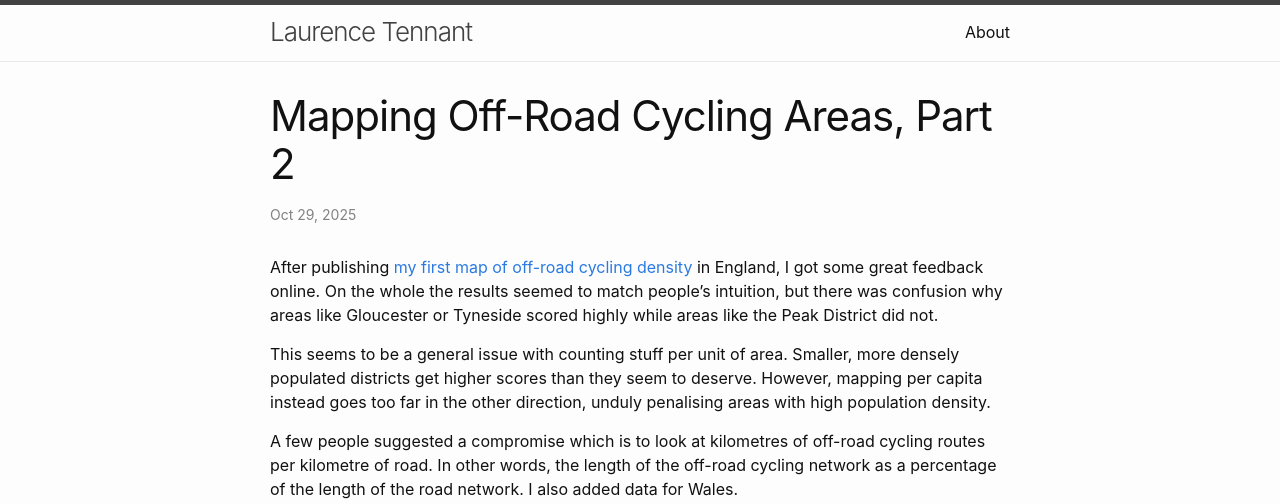
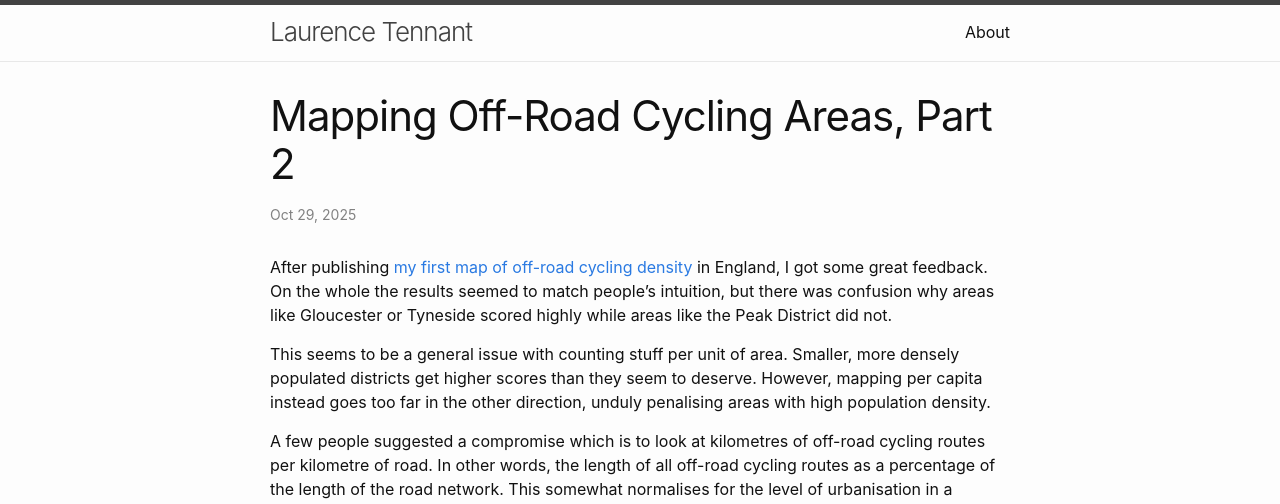
Before and after one commit to hyperreality/hyperreality.github.com, a Jekyll site: the page built from _posts/2025-10-29-overpass-api-off-road-cycling.md, in a window 1280 px wide and 1400 px high. Shown: the top 504 px of the window. Built offline with Jekyll 4.4.1, drawn with Linux system fonts in a browser that asks for light colours; some of the changed text lies outside the part shown.

```diff
--- a/_posts/2025-10-29-overpass-api-off-road-cycling.md
+++ b/_posts/2025-10-29-overpass-api-off-road-cycling.md
@@ -5,14 +5,14 @@
 tags: maps cycling
 ---
 
-After publishing [my first map of off-road cycling density](/overpass-api-cycling-density) in England, I got some great feedback online. On the whole the results seemed to match people's intuition, but there was confusion why areas like Gloucester or Tyneside scored highly while areas like the Peak District did not.
+After publishing [my first map of off-road cycling density](/overpass-api-cycling-density) in England, I got some great feedback. On the whole the results seemed to match people's intuition, but there was confusion why areas like Gloucester or Tyneside scored highly while areas like the Peak District did not.
 
 This seems to be a general issue with counting stuff per unit of area. Smaller, more densely populated districts get higher scores than they seem to deserve. However, mapping per capita instead goes too far in the other direction, unduly penalising areas with high population density.
 
-A few people suggested a compromise which is to look at kilometres of off-road cycling routes per kilometre of road. In other words, the length of the off-road cycling network as a percentage of the length of the road network. I also added data for Wales.
+A few people suggested a compromise which is to look at kilometres of off-road cycling routes per kilometre of road. In other words, the length of all off-road cycling routes as a percentage of the length of the road network. This somewhat normalises for the level of urbanisation in a district. I also added data for Wales.
 
 <iframe title="Off-Road Cycling % by District" aria-label="Choropleth map" id="datawrapper-chart-P4S79" src="https://datawrapper.dwcdn.net/P4S79/2/" scrolling="no" frameborder="0" style="width: 0; min-width: 100% !important; border: none;" height="788" data-external="1"></iframe><script type="text/javascript">window.addEventListener("message",function(a){if(void 0!==a.data["datawrapper-height"]){var e=document.querySelectorAll("iframe");for(var t in a.data["datawrapper-height"])for(var r,i=0;r=e[i];i++)if(r.contentWindow===a.source){var d=a.data["datawrapper-height"][t]+"px";r.style.height=d}}});</script>
 
-This changes the results in a direction which makes sense. Mole Valley and Chichester are top, the only two districts with off-road cycling networks over half as long as their total road networks. These areas have immense bridleway networks in the North Downs+Surrey Hills, and South Downs respectively.
+This changes the results in a direction which makes sense. Mole Valley and Chichester are top, the only two districts with off-road cycling routes over half as long as their total road networks. These areas have immense bridleway networks in the North Downs+Surrey Hills, and South Downs respectively.
 
 Meanwhile the Isle of Anglesey, and Kensington and Chelsea were the lowest with around 25x as many roads as off-road cycling routes.
```
Also changed, not shown: _posts/2025-11-06-overpass-api-walking.md (added, +44 -0 lines), assets/osm/scilly.jpg (added).
